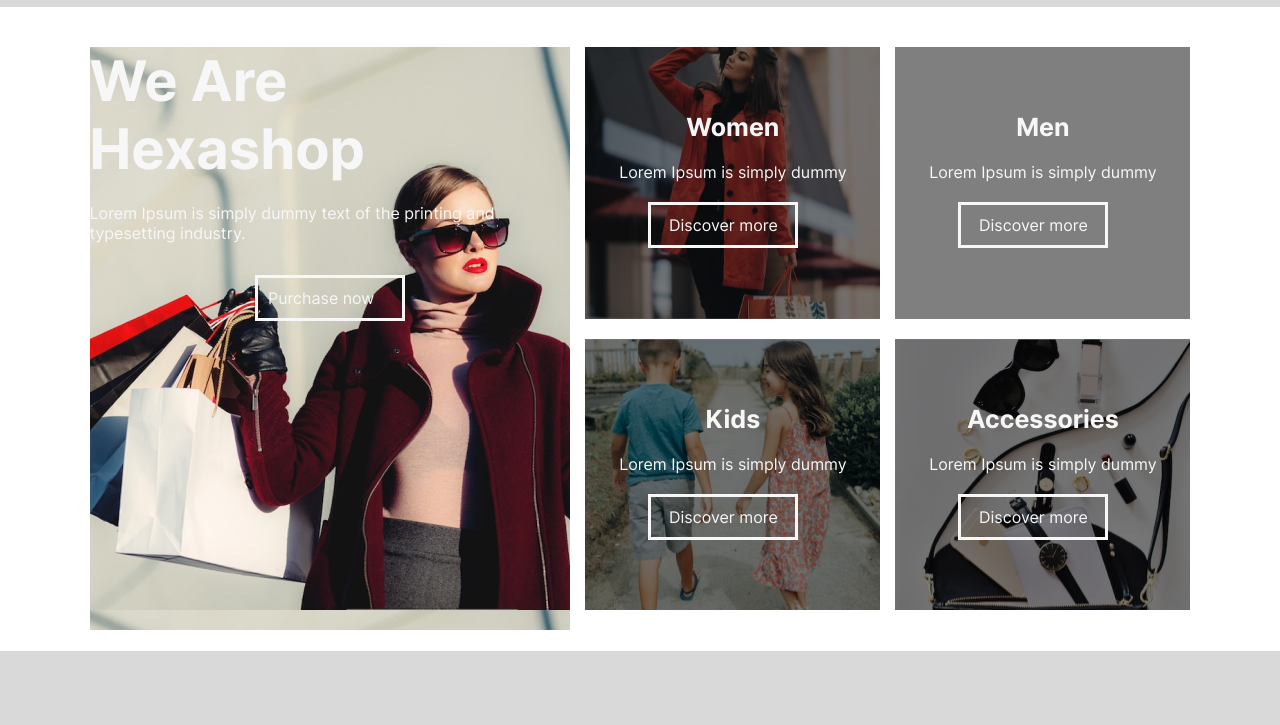
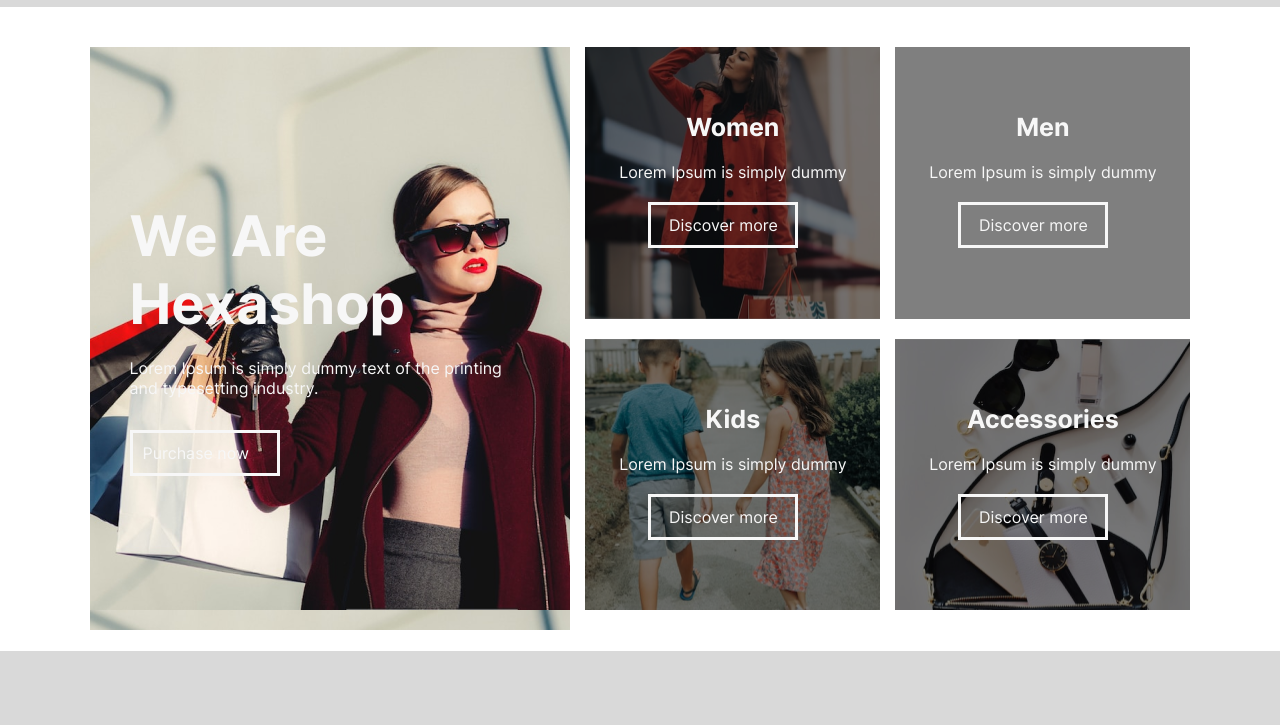
Before and after one commit to MOPEAPAHLAING/hexashop-template, a plain HTML site: page index.html in a window 1280 px wide. Shown: the part 75-800 px from the top of the page. Drawn offline with Linux system fonts and the light colour scheme.

Commit message:
modifying popular section

```diff
--- a/css/style.css
+++ b/css/style.css
@@ -102,8 +102,7 @@
 	display: flex;
 	flex-direction: column;
 	justify-content: center;
-	align-items: center;
-	/* padding: 180px 59px; */
+	padding: 0 40px;
 	line-height: normal;
 	position: relative;
 	/* z-index: -1; */
@@ -116,7 +115,7 @@
 	width: 100%;
 	top: 0;
 	left: 0;
-	position: static;
+	position: absolute;
 	z-index: -1;
 }
 
```
